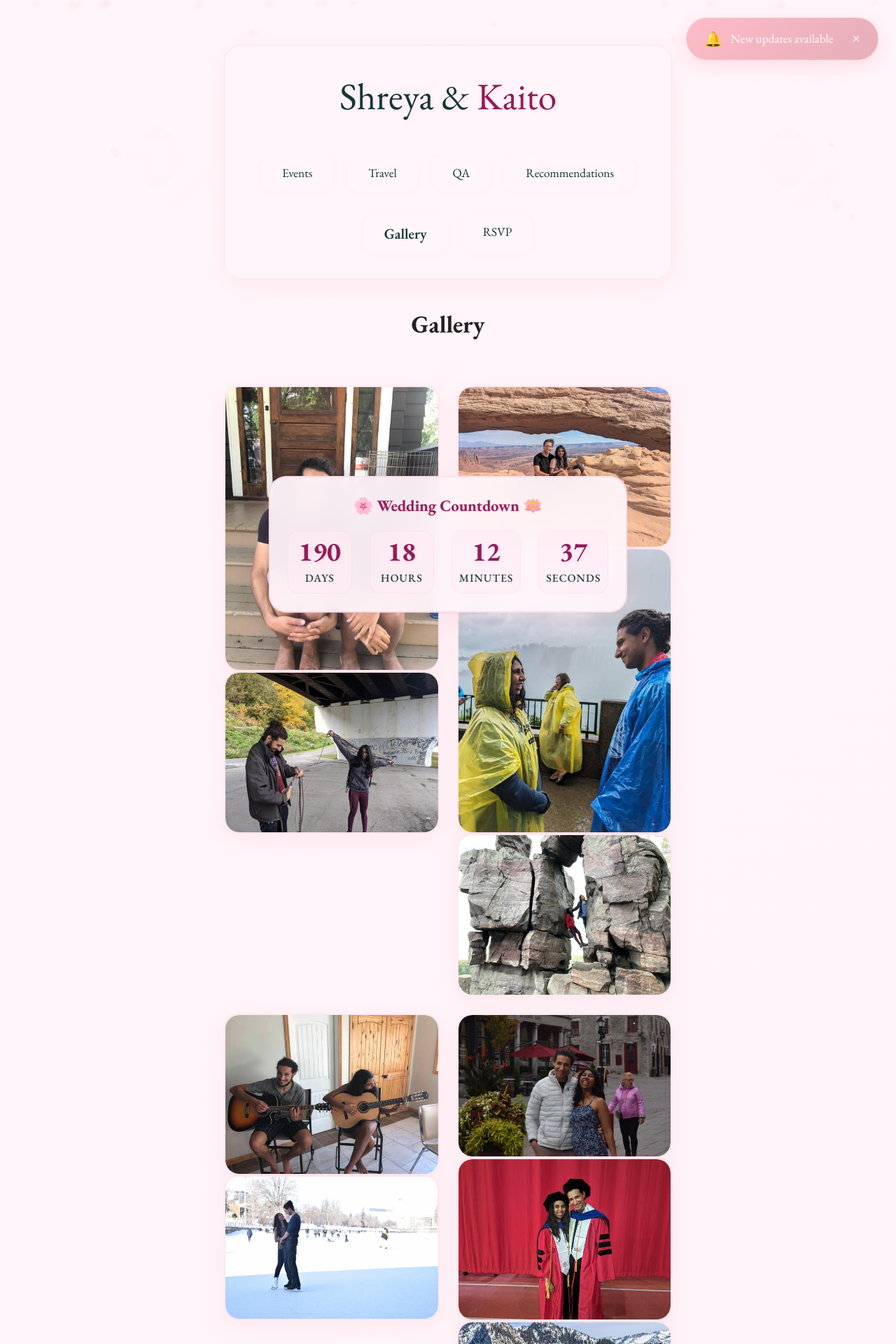
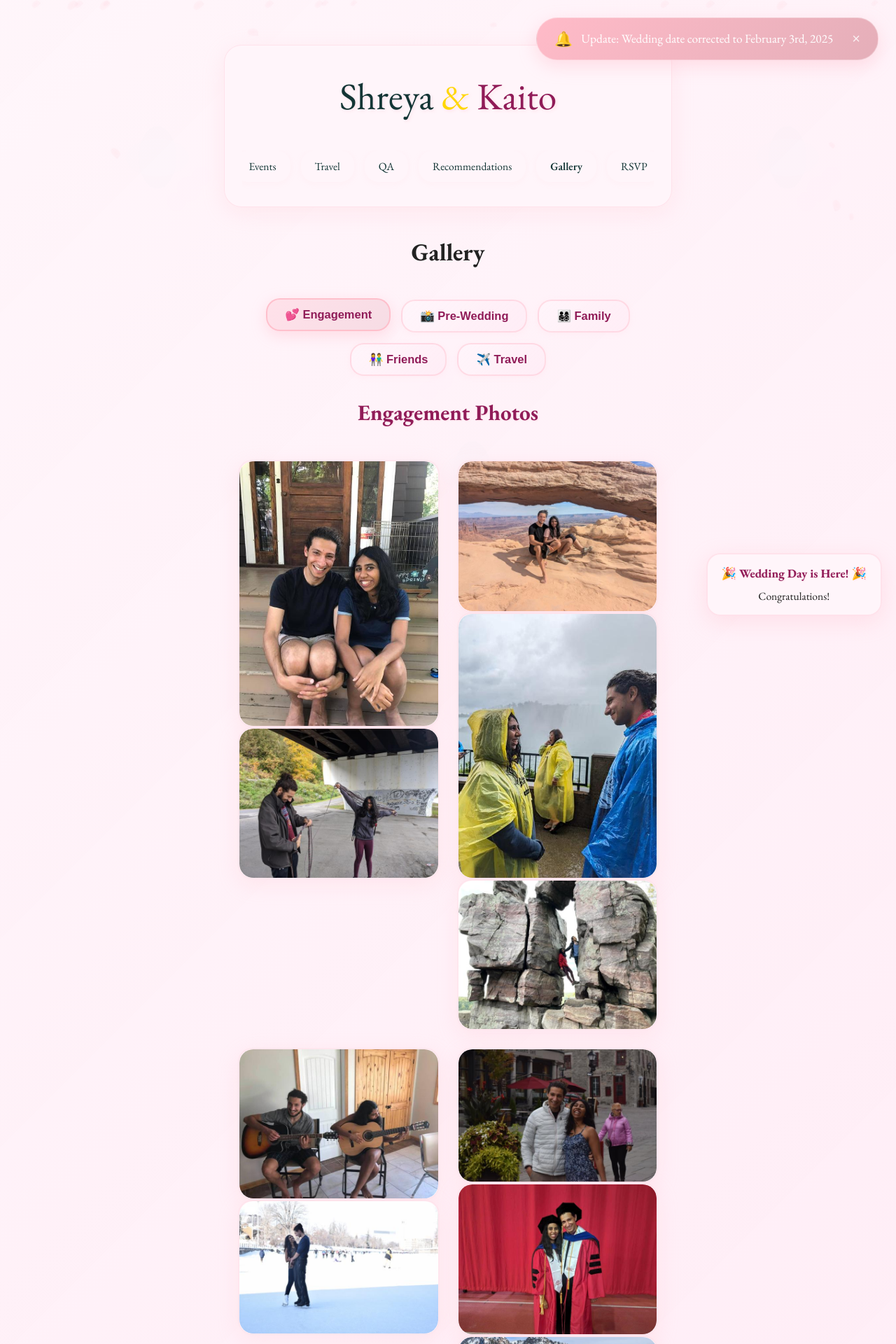
Before and after one commit to kaito-nakatani/shraito, a Jekyll site: the page built from _tabs/gallery.md, in a window 1280 px wide. Shown: the top 1920 px of the page at 70% size. Built offline with Jekyll 4.4.1, drawn with Linux system fonts in a browser that asks for light colours.

Commit message:
update tabs

```diff
--- a/_includes/hexphotos.html
+++ b/_includes/hexphotos.html
@@ -42,3 +42,20 @@
 {% unless include.nospacers %}
 <div class="small-spacer"></div>
 {% endunless %}
+
+{% if include.section %}
+  {% assign photo_path = '/assets/photos/' | append: include.section | append: '/' %}
+{% else %}
+  {% assign photo_path = '/assets/photos/' %}
+{% endif %}
+
+<div class="hex-container">
+  {% for grid_num in include.gridnums %}
+    <div class="hex-wrapper">
+      <div class="hex">
+        <img src="{{ photo_path | append: 'photo' | append: forloop.index | append: '.jpg' | relative_url }}"
+             alt="Photo {{ forloop.index }}">
+      </div>
+    </div>
+  {% endfor %}
+</div>
--- a/_includes/navbar.html
+++ b/_includes/navbar.html
@@ -1,21 +1,16 @@
 <navbar class="enhanced-navbar">
 <div class="nav-home">
     <a href="{{ '/' | relative_url }}">
-        <span class="shreya">Shreya</span> <span class="shreya">&</span> <span class="kaito">Kaito</span>
+        <span class="shreya">Shreya</span> <span class="oli">&</span> <span class="kaito">Kaito</span>
     </a>
 </div>
 
-<div class="nav-tabs">
-{% assign i = 0 %}
+<div class="nav-tabs single-row">
 {% for tab in site.tabs %}
 {% unless tab.hide %}
-    {% if i == 3 %}
-    <br>
-    {% endif %}
     <div class="nav-item tab {% if page.url == tab.url %}current-tab{% endif %}">
         <a href="{{ tab.url | relative_url }}">{{tab.title_short}}</a>
     </div>
-{% assign i = i | plus: 1 %}
 {% endunless %}
 {% endfor %}
 </div>
--- a/_layouts/default.html
+++ b/_layouts/default.html
@@ -19,7 +19,7 @@
     <!-- Update notification system -->
     <div class="update-notification" id="updateNotification" style="display: none;">
       <span class="notification-bell">🔔</span>
-      <span class="notification-text">New updates available</span>
+      <span class="notification-text" id="updateText">New updates available</span>
       <button class="dismiss-notification" onclick="dismissNotification()">×</button>
     </div>
 
@@ -27,9 +27,10 @@
       {{ content }}
     </div>
 
-    <!-- Wedding countdown timer -->
-    <div class="countdown-container">
-      <h3>🌸 Wedding Countdown 🪷</h3>
+    <!-- Fixed Wedding countdown timer - NO LONGER BLOCKING -->
+    <div class="countdown-container-fixed">
+      <div class="countdown-content">
+        <h4>🌸 Wedding Countdown 🪷</h4>
         <div class="countdown-timer">
           <div class="countdown-item">
             <span class="countdown-number" id="days">--</span>
@@ -49,6 +50,7 @@
           </div>
         </div>
       </div>
+    </div>
 
     <!-- Enhanced JavaScript loading -->
     <script src="{{ '/cssjs/enhanced-wedding.js' | relative_url }}"></script>
--- a/_tabs/gallery.md
+++ b/_tabs/gallery.md
@@ -10,37 +10,104 @@ custom_css:
   - enhanced-styles
 ---
 
-<div class="modern-gallery-container">
-{% include hexphotos.html gridnums="2,3,2,3,2,3,2,3,2,3,2,3,2,3,2,3,2,3,2,3,2,3,2,3,2,3" save_image_names_js="img_names" %}
+<div class="sectional-gallery">
+    <div class="gallery-sections">
+        <div class="section-tabs">
+            <button class="section-tab active" onclick="showSection('engagement')">💕 Engagement</button>
+            <button class="section-tab" onclick="showSection('prewedding')">📸 Pre-Wedding</button>
+            <button class="section-tab" onclick="showSection('family')">👨‍👩‍👧‍👦 Family</button>
+            <button class="section-tab" onclick="showSection('friends')">👫 Friends</button>
+            <button class="section-tab" onclick="showSection('travel')">✈️ Travel</button>
+        </div>
+
+        <div id="engagement" class="gallery-section active">
+            <h3>Engagement Photos</h3>
+            <div class="section-gallery">
+                {% include hexphotos.html gridnums="2,3,2,3" section="engagement" %}
+            </div>
+        </div>
+
+        <div id="prewedding" class="gallery-section">
+            <h3>Pre-Wedding Photoshoot</h3>
+            <div class="section-gallery">
+                {% include hexphotos.html gridnums="3,2,3,2" section="prewedding" %}
+            </div>
+        </div>
+
+        <div id="family" class="gallery-section">
+            <h3>Family Photos</h3>
+            <div class="section-gallery">
+                {% include hexphotos.html gridnums="2,2,3,2" section="family" %}
+            </div>
+        </div>
+
+        <div id="friends" class="gallery-section">
+            <h3>With Friends</h3>
+            <div class="section-gallery">
+                {% include hexphotos.html gridnums="3,3,2,2" section="friends" %}
+            </div>
+        </div>
+
+        <div id="travel" class="gallery-section">
+            <h3>Travel Memories</h3>
+            <div class="section-gallery">
+                {% include hexphotos.html gridnums="2,3,3,2" section="travel" %}
+            </div>
+        </div>
+    </div>
 </div>
 
 <script>
+function showSection(sectionName) {
+    // Hide all sections
+    document.querySelectorAll('.gallery-section').forEach(section => {
+        section.classList.remove('active');
+    });
+
+    // Remove active class from all tabs
+    document.querySelectorAll('.section-tab').forEach(tab => {
+        tab.classList.remove('active');
+    });
+
+    // Show selected section
+    document.getElementById(sectionName).classList.add('active');
+
+    // Add active class to clicked tab
+    event.target.classList.add('active');
+
+    // Apply enhanced gallery styling to new section
+    setTimeout(() => {
+        initializeSectionGallery(sectionName);
+    }, 100);
+}
+
+function initializeSectionGallery(sectionName) {
+    const sectionContainer = document.querySelector(`#${sectionName} .section-gallery`);
+    if (sectionContainer) {
+        const hexContainer = sectionContainer.querySelector('.hex-container');
+        if (hexContainer) {
+            hexContainer.classList.add('modern-gallery-grid');
+
+            const images = hexContainer.querySelectorAll('img');
+            images.forEach((img, index) => {
+                const wrapper = img.closest('.hex-wrapper') || img.parentElement;
+                wrapper.classList.add('gallery-item');
+
+                img.style.opacity = '0';
+                img.style.transform = 'scale(0.9)';
+
+                setTimeout(() => {
+                    img.style.transition = 'all 0.3s ease';
+                    img.style.opacity = '1';
+                    img.style.transform = 'scale(1)';
+                }, index * 100);
+            });
+        }
+    }
+}
+
+// Initialize default section on page load
 document.addEventListener('DOMContentLoaded', function() {
-    // Convert hexagon layout to modern grid
-    const hexContainer = document.querySelector('.hex-container');
-    if (hexContainer) {
-        hexContainer.classList.add('modern-gallery-grid');
-        hexContainer.classList.remove('hex-container');
-
-        // Apply enhanced styling to each image
-        const images = hexContainer.querySelectorAll('img');
-        images.forEach((img, index) => {
-            const wrapper = img.closest('.hex-wrapper') || img.parentElement;
-            if (wrapper) {
-                wrapper.classList.remove('hex-wrapper', 'hex');
-                wrapper.classList.add('gallery-item');
-            }
-
-            // Add loading animation
-            img.style.opacity = '0';
-            img.style.transform = 'scale(0.9)';
-
-            setTimeout(() => {
-                img.style.transition = 'all 0.3s ease';
-                img.style.opacity = '1';
-                img.style.transform = 'scale(1)';
-            }, index * 100);
-        });
-    }
+    initializeSectionGallery('engagement');
 });
 </script>
--- a/cssjs/enhanced-styles.css
+++ b/cssjs/enhanced-styles.css
@@ -720,3 +720,237 @@ span.oli {
     -webkit-clip-path: none !important;
     clip-path: none !important;
 }
+
+/* Fix countdown container - NO MORE BLOCKING POPUP */
+.countdown-container-fixed {
+    position: fixed;
+    bottom: 20px;
+    right: 20px;
+    background: rgba(255, 245, 250, 0.95);
+    backdrop-filter: blur(15px);
+    padding: 15px 20px;
+    border-radius: 20px;
+    box-shadow: 0 8px 30px rgba(255, 183, 197, 0.3);
+    border: 2px solid rgba(255, 183, 197, 0.3);
+    z-index: 100;
+    max-width: 300px;
+    font-size: 0.9em;
+}
+
+.countdown-container-fixed h4 {
+    margin: 0 0 10px 0;
+    color: var(--ocolor);
+    font-size: 1.1em;
+    text-align: center;
+    text-shadow: 1px 1px 2px rgba(255, 183, 197, 0.3);
+}
+
+.countdown-container-fixed .countdown-timer {
+    display: flex;
+    gap: 15px;
+    justify-content: center;
+}
+
+.countdown-container-fixed .countdown-item {
+    display: flex;
+    flex-direction: column;
+    align-items: center;
+    min-width: 50px;
+    padding: 8px;
+    background: rgba(255, 235, 245, 0.6);
+    border-radius: 10px;
+    border: 1px solid rgba(255, 183, 197, 0.2);
+}
+
+.countdown-container-fixed .countdown-number {
+    font-size: 1.5em;
+    font-weight: bold;
+    color: var(--ocolor);
+    text-shadow: 1px 1px 2px rgba(255, 183, 197, 0.2);
+    line-height: 1;
+}
+
+.countdown-container-fixed .countdown-label {
+    font-size: 0.75em;
+    color: var(--vcolor);
+    margin-top: 5px;
+    text-transform: uppercase;
+    letter-spacing: 1px;
+    font-weight: 500;
+}
+
+/* Fix tabs to stay in single row */
+.nav-tabs.single-row {
+    display: flex;
+    flex-wrap: nowrap;
+    justify-content: center;
+    gap: 15px;
+    margin-top: 20px;
+    overflow-x: auto;
+    scrollbar-width: none; /* Firefox */
+    -ms-overflow-style: none; /* Internet Explorer 10+ */
+}
+
+.nav-tabs.single-row::-webkit-scrollbar {
+    display: none; /* WebKit */
+}
+
+.nav-tabs.single-row .tab {
+    flex-shrink: 0;
+    white-space: nowrap;
+    padding: 12px 20px;
+    font-size: 0.9em;
+}
+
+/* Fix main content formatting */
+.center-content {
+    text-align: center;
+}
+
+.wedding-announcement {
+    background: rgba(255, 245, 250, 0.9);
+    backdrop-filter: blur(10px);
+    padding: 30px;
+    border-radius: 20px;
+    margin: 30px 0;
+    box-shadow: 0 4px 20px rgba(255, 183, 197, 0.2);
+    border: 1px solid rgba(255, 183, 197, 0.3);
+}
+
+.couple-description {
+    background: rgba(255, 245, 250, 0.8);
+    backdrop-filter: blur(10px);
+    padding: 30px;
+    border-radius: 20px;
+    margin: 30px 0;
+    border: 1px solid rgba(255, 183, 197, 0.2);
+}
+
+/* Mobile responsiveness for fixed countdown */
+@media screen and (max-width: 768px) {
+    .countdown-container-fixed {
+        position: fixed;
+        bottom: 10px;
+        left: 10px;
+        right: 10px;
+        max-width: none;
+        padding: 12px 15px;
+    }
+
+    .countdown-container-fixed .countdown-timer {
+        gap: 10px;
+    }
+
+    .countdown-container-fixed .countdown-item {
+        min-width: 40px;
+        padding: 6px;
+    }
+
+    .countdown-container-fixed .countdown-number {
+        font-size: 1.3em;
+    }
+
+    .nav-tabs.single-row {
+        gap: 10px;
+        padding: 0 10px;
+    }
+
+    .nav-tabs.single-row .tab {
+        padding: 10px 15px;
+        font-size: 0.85em;
+    }
+}
+
+/* Sectional Gallery Styles */
+.sectional-gallery {
+    max-width: 1200px;
+    margin: 0 auto;
+    padding: 20px;
+}
+
+.section-tabs {
+    display: flex;
+    justify-content: center;
+    gap: 15px;
+    margin-bottom: 30px;
+    flex-wrap: wrap;
+}
+
+.section-tab {
+    background: linear-gradient(135deg,
+        rgba(255, 245, 250, 0.9) 0%,
+        rgba(255, 235, 245, 0.8) 100%);
+    border: 2px solid rgba(255, 183, 197, 0.4);
+    border-radius: 20px;
+    padding: 12px 25px;
+    font-size: 0.95em;
+    font-weight: 600;
+    color: var(--ocolor);
+    cursor: pointer;
+    transition: all 0.3s ease;
+    box-shadow: 0 2px 10px rgba(255, 183, 197, 0.1);
+}
+
+.section-tab:hover {
+    background: linear-gradient(135deg,
+        rgba(255, 183, 197, 0.2) 0%,
+        rgba(227, 170, 181, 0.2) 100%);
+    transform: translateY(-2px);
+    box-shadow: 0 6px 20px rgba(255, 183, 197, 0.3);
+    border-color: rgba(255, 183, 197, 0.6);
+}
+
+.section-tab.active {
+    background: linear-gradient(135deg,
+        rgba(255, 183, 197, 0.3) 0%,
+        rgba(227, 170, 181, 0.3) 100%);
+    border-color: rgba(255, 183, 197, 0.8);
+    transform: translateY(-2px);
+    box-shadow: 0 6px 20px rgba(255, 183, 197, 0.4);
+}
+
+.gallery-section {
+    display: none;
+    animation: fadeIn 0.5s ease-in;
+}
+
+.gallery-section.active {
+    display: block;
+}
+
+.gallery-section h3 {
+    text-align: center;
+    color: var(--ocolor);
+    font-size: 1.8em;
+    margin-bottom: 25px;
+    text-shadow: 1px 1px 2px rgba(255, 183, 197, 0.3);
+}
+
+.section-gallery .modern-gallery-grid {
+    display: grid;
+    grid-template-columns: repeat(auto-fit, minmax(250px, 1fr));
+    gap: 20px;
+    padding: 20px 0;
+}
+
+@keyframes fadeIn {
+    from { opacity: 0; transform: translateY(20px); }
+    to { opacity: 1; transform: translateY(0); }
+}
+
+/* Mobile responsiveness for gallery sections */
+@media screen and (max-width: 768px) {
+    .section-tabs {
+        gap: 10px;
+    }
+
+    .section-tab {
+        padding: 10px 15px;
+        font-size: 0.85em;
+    }
+
+    .section-gallery .modern-gallery-grid {
+        grid-template-columns: repeat(auto-fit, minmax(200px, 1fr));
+        gap: 15px;
+    }
+}
--- a/cssjs/enhanced-wedding.js
+++ b/cssjs/enhanced-wedding.js
@@ -1,7 +1,7 @@
-// Wedding Countdown Timer
+// Wedding Countdown Timer - CORRECTED DATE
 function initializeCountdown() {
-    // Set wedding date to February 3rd, 2026 (CORRECTED DATE)
-    const weddingDate = new Date('2026-02-03T10:00:00+05:30').getTime();
+    // Set wedding date to February 3rd, 2025 (CORRECTED FROM 2026)
+    const weddingDate = new Date('2025-02-03T10:00:00+05:30').getTime();
 
     function updateCountdown() {
         const now = new Date().getTime();
@@ -19,7 +19,7 @@ function initializeCountdown() {
             document.getElementById('seconds').textContent = seconds.toString().padStart(2, '0');
         } else {
             // Wedding day has arrived!
-            document.querySelector('.countdown-container h3').textContent = '🎉 Wedding Day is Here! 🎉';
+            document.querySelector('.countdown-container-fixed h4').textContent = '🎉 Wedding Day is Here! 🎉';
             document.querySelector('.countdown-timer').innerHTML = '<div class="wedding-day-message">Congratulations!</div>';
         }
     }
@@ -28,14 +28,34 @@ function initializeCountdown() {
     setInterval(updateCountdown, 1000);
 }
 
-// Update Notification System
+// Enhanced Update Notification System with Actual Content
 function initializeUpdateNotification() {
     const notification = document.getElementById('updateNotification');
+    const updateText = document.getElementById('updateText');
     const lastVisit = localStorage.getItem('lastVisit');
     const currentTime = new Date().getTime();
 
-    // Show notification if it's been more than 24 hours since last visit
+    // Define recent updates with timestamps
+    const recentUpdates = [
+        {
+            date: '2025-07-27',
+            content: 'Wedding date corrected to February 3rd, 2025'
+        },
+        {
+            date: '2025-07-26',
+            content: 'New venue update: ceremony at Miraya Greens'
+        },
+        {
+            date: '2025-07-25',
+            content: 'Enhanced website styling and cherry blossom animations'
+        }
+    ];
+
+    // Show notification with the latest update
     if (!lastVisit || (currentTime - parseInt(lastVisit)) > 24 * 60 * 60 * 1000) {
+        const latestUpdate = recentUpdates[0];
+        updateText.textContent = `Update: ${latestUpdate.content}`;
+
         setTimeout(() => {
             notification.style.display = 'flex';
         }, 2000);
@@ -53,33 +73,10 @@ function dismissNotification() {
     }, 500);
 }
 
-// Enhanced Gallery Functions (for hex to grid conversion)
-function initializeEnhancedGallery() {
-    const hexContainer = document.querySelector('.hex-container');
-    if (hexContainer) {
-        // Apply modern grid styling
-        hexContainer.classList.add('modern-gallery-grid');
-
-        // Add loading animation to images
-        const images = hexContainer.querySelectorAll('img');
-        images.forEach((img, index) => {
-            img.style.opacity = '0';
-            img.style.transform = 'scale(0.9)';
-
-            setTimeout(() => {
-                img.style.transition = 'all 0.3s ease';
-                img.style.opacity = '1';
-                img.style.transform = 'scale(1)';
-            }, index * 100);
-        });
-    }
-}
-
 // Initialize all enhancements when DOM is loaded
 document.addEventListener('DOMContentLoaded', function() {
     initializeCountdown();
     initializeUpdateNotification();
-    initializeEnhancedGallery();
 
     // Add CSS animation for slideOut
     const style = document.createElement('style');
```
Also changed, not shown: _tabs/recos.md (+73 -29 lines), index.md (+15 -10 lines), assets/engagement/photo1.jpg (added), assets/family/photo1.jpg (added), assets/friends/photo1.jpg (added), assets/prewedding/photo1.jpg (added), assets/travel/photo1.jpg (added), 1 other file. Lines whose indentation alone changed are shown as unchanged.
